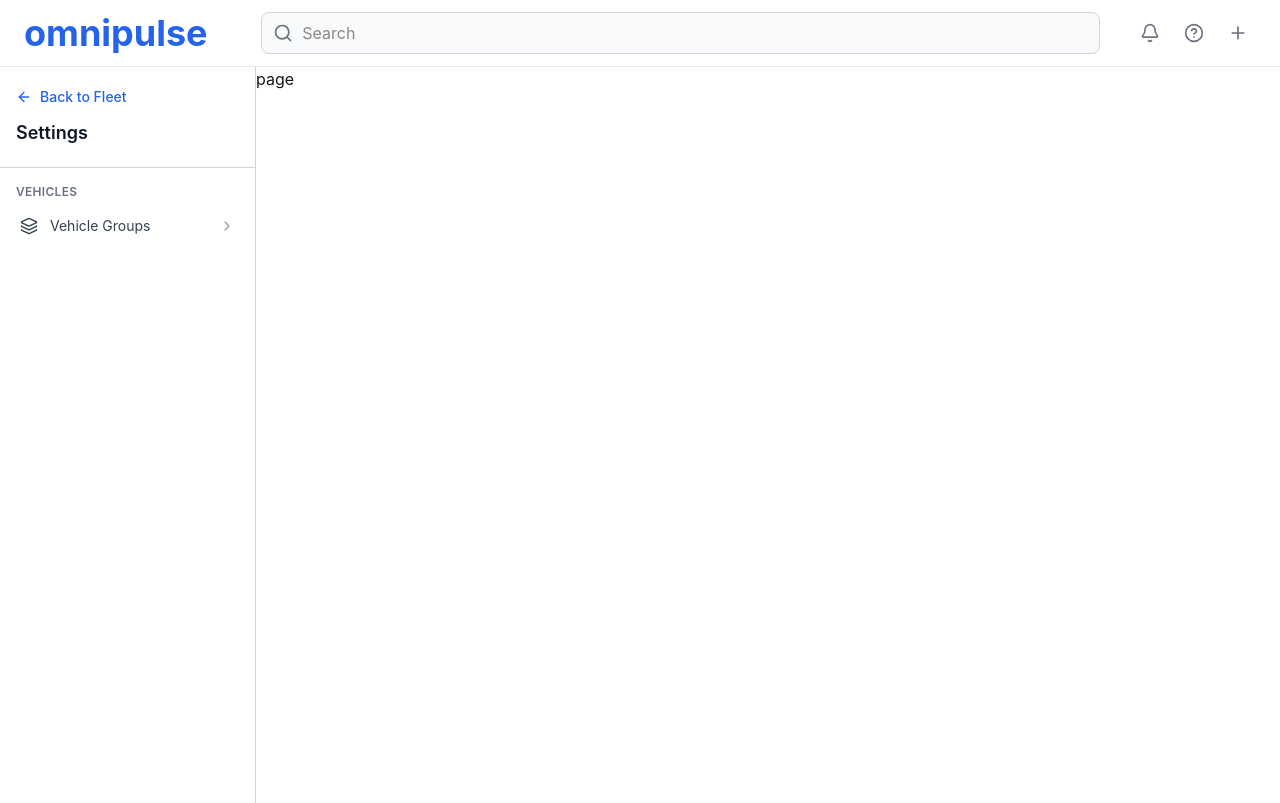
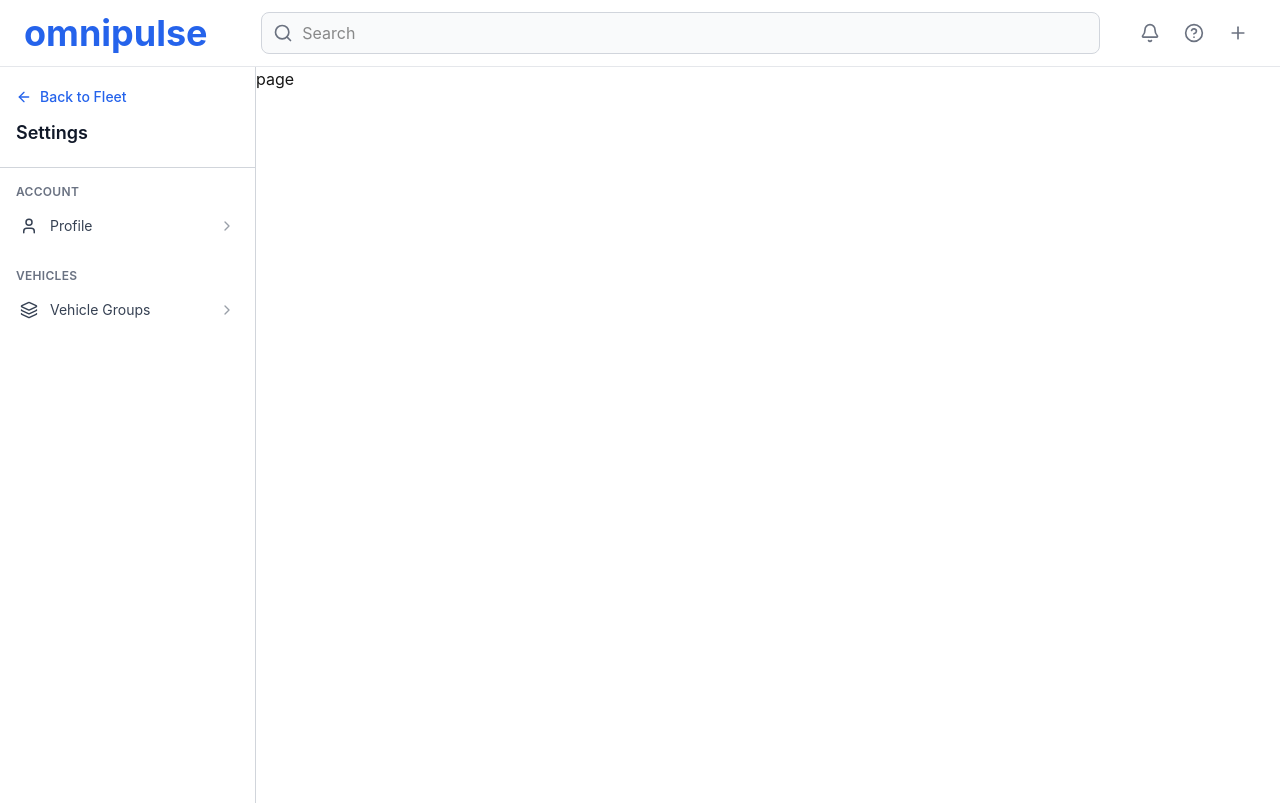
Before and after one commit to willjosh/omnipulse, a Next.js app in the folder client/: page /settings in a window 1280 px wide. Built offline with nearby package versions, Linux system fonts and the light colour scheme.

Commit message:
W18ADATE-380 feat: add the profile navigation in the settings sidebar

```diff
--- a/client/src/app/_features/shared/layout/SettingsSidebar.tsx
+++ b/client/src/app/_features/shared/layout/SettingsSidebar.tsx
@@ -1,10 +1,14 @@
 "use client";
 
 import { useRouter, usePathname } from "next/navigation";
-import { ChevronRight, ArrowLeft, Layers } from "lucide-react";
+import { ChevronRight, ArrowLeft, Layers, User } from "lucide-react";
 import { NavItem, NavSection } from "./types";
 
 const settingsSections: NavSection[] = [
+  {
+    title: "Account",
+    items: [{ label: "Profile", icon: User, path: "/settings/profile" }],
+  },
   {
     title: "Vehicles",
     items: [
```
